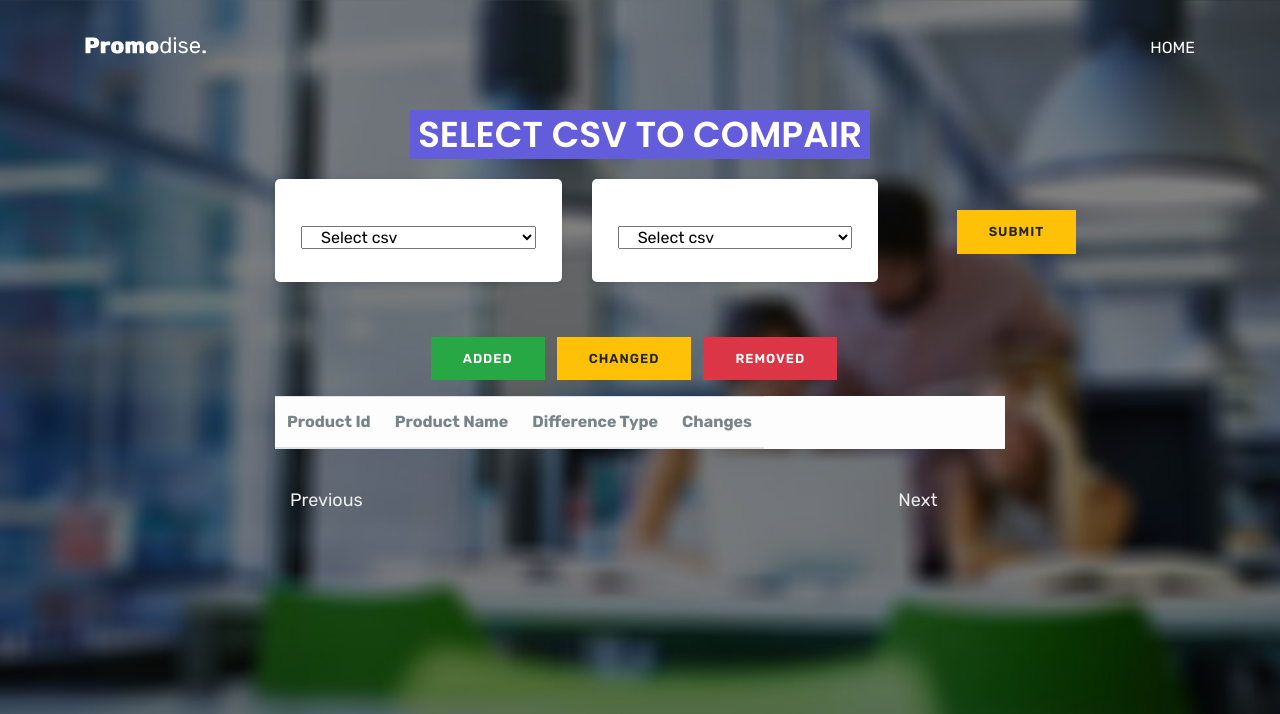
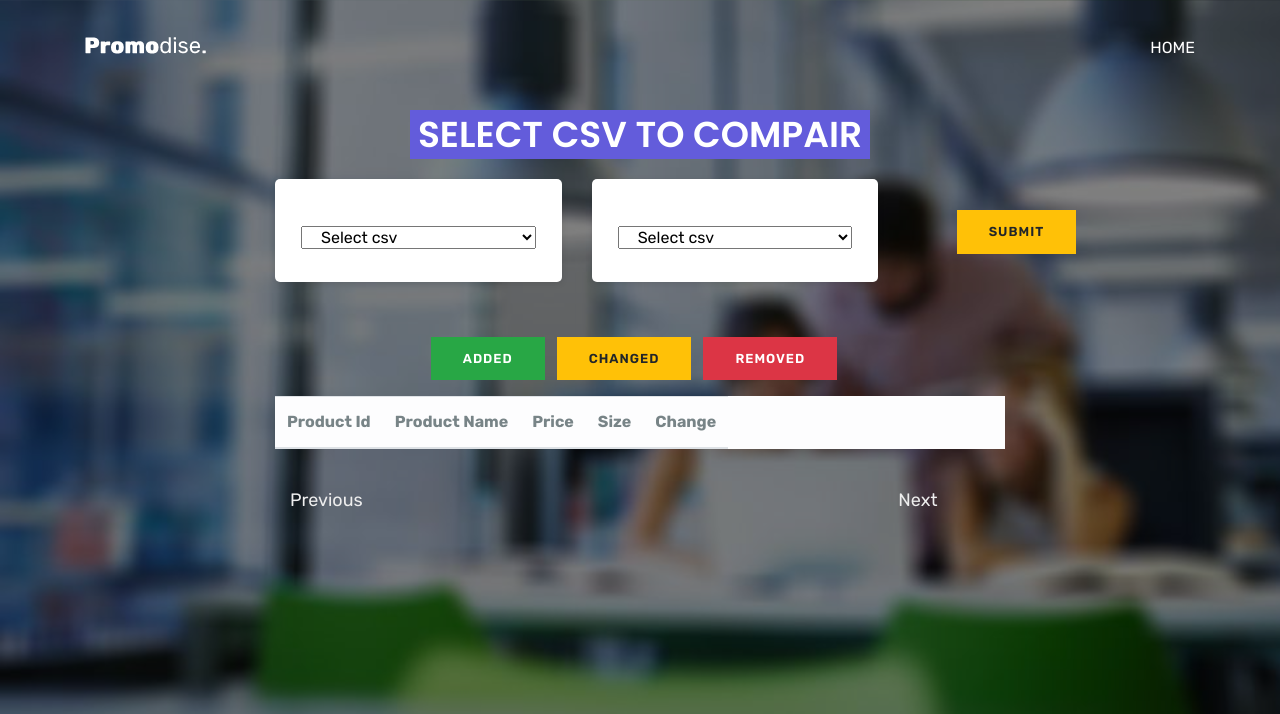
Before and after one commit to Mapplecode/devon, a Flask app: template templates/compair.html in a window 1280 px wide. Shown: the top 714 px of the page. Run offline with Flask 2, Linux system fonts and the light colour scheme; the template is opened without the code that fills it, so the values that code supplies are empty; some libraries are stand-ins or nearby versions.

Commit message:
compair changes

```diff
--- a/categories.py
+++ b/categories.py
@@ -142,6 +142,7 @@ def start_scrap():
         ## For all the urls
         productList = getAllproductLink(driver,url)
         filename = 'scraps/'+str(datetime.now())+'_.csv'
+        write_csv(['id','name','price','size','availablity'],filename=filename)
         for product_url in productList:
             detailList = product_details(driver,product_url)
             print(detailList,'  ---   ---- --- ')
--- a/filecompair.py
+++ b/filecompair.py
@@ -46,7 +46,7 @@ def file_compair(file_1,file_2):
                 size = str(ind['size'])
                 price = str(ind['price'])
                 new_tr = ''
-                new_tr =  "<tr style='display:block;' class='"+str(action)+"'>"+"<tr >"+str(id)+"</tr>" + "<td>"+str(name)+"</td>" + "<td>"+str(price)+"</td>"+ "<td>"+str(size)+"</td>"+"</tr>"
+                new_tr =  "<tr class='"+str(action)+" actions'>"+"<td>"+str(id)+"</td>" + "<td>"+str(name)+"</td>" + "<td>"+str(price)+"</td>"+ "<td>"+str(size)+"</td>"+ "<td>"+str(action).capitalize()+"</td>" +  "</tr>"
                 tr_string = tr_string + new_tr
             except Exception as e:
                 print(e)
--- a/static/js/compair.js
+++ b/static/js/compair.js
@@ -1,15 +1,14 @@
 
   $("#files_submit").click(function(){
   $('#table_data').html('')
-  var file1 = $('#file_select1').val()
-  var file2 = $('#file_select2').val()
+  var file1 = $('#file_select2').val()
+  var file2 = $('#file_select1').val()
   var data = {'file1':file1,'file2':file2}
     $.ajax({
       type : 'POST',
       url : "/compair_files",
       data : data,
       success:function(data){
-      console.log(data['data'])
       $('#table_data').append(data['data']);
       $('#table_data').css('max-height','200px');
       $('#table_data').css('overflow','scroll');
@@ -17,17 +16,17 @@
     });
   });
 
+$('.change-buttons').click(function(){
+var text = $(this).text()
 
-$('.pagination').jqPagination({
-    max_page    : $('.some-container p').length,
-        paged        : function(page) {
-
-            // a new 'page' has been requested
-
-            // hide all paragraphs
-            $('.some-container p').hide();
-
-            // but show the one we want
-            $($('.some-container p')[page - 1]).show();
-    }
-});
+$('.actions').css('display','none');
+if(text == 'Added'){
+$('.added').css('display','table-row');
+}
+if(text == 'Changed'){
+$('.changed').css('display','table-row');
+}
+if(text == 'Removed'){
+$('.removed').css('display','table-row');
+}
+})
--- a/templates/compair.html
+++ b/templates/compair.html
@@ -97,19 +97,20 @@
 
             </div>
             <div class="row" id="buttons_row" style="justify-content: center;">
-                <button type="button" class="btn btn-success btn-sm">Added</button>
-                <button type="button" class="btn btn-warning btn-sm">Changed</button>
-                <button type="button" class="btn btn-danger btn-sm" >Removed</button>
+                <button type="button" class="btn btn-success btn-sm change-buttons">Added</button>
+                <button type="button" class="btn btn-warning btn-sm change-buttons">Changed</button>
+                <button type="button" class="btn btn-danger btn-sm change-buttons" >Removed</button>
 
             </div>
             <div>
-                <table class="table table-light mt-3 " id="compair_table" style="display:block;max-height:300px;overflow:scroll;">
+                <table class="table table-light mt-3 " id="compair_table" style="display:block;max-height:500px;overflow:scroll;">
                       <thead>
                         <tr>
                           <th scope="col">Product Id</th>
                           <th scope="col">Product Name</th>
-                          <th scope="col">Difference Type</th>
-                          <th scope="col">Changes</th>
+                          <th scope="col">Price</th>
+                          <th scope="col">Size</th>
+                          <th scope="col">Change</th>
                         </tr>
                       </thead>
                     <tbody id="table_data">
```
